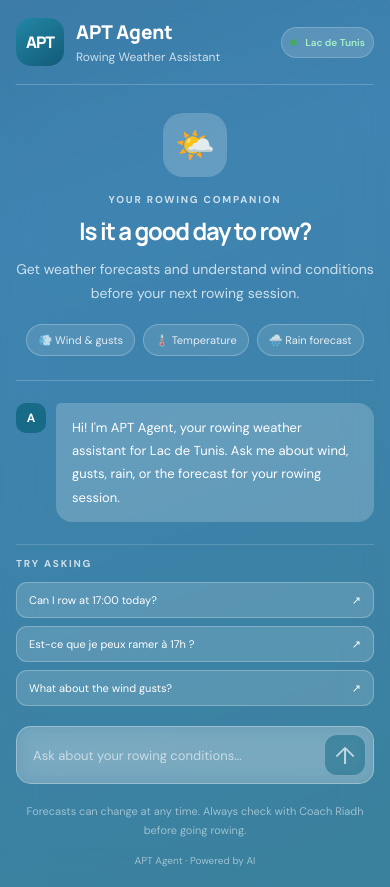
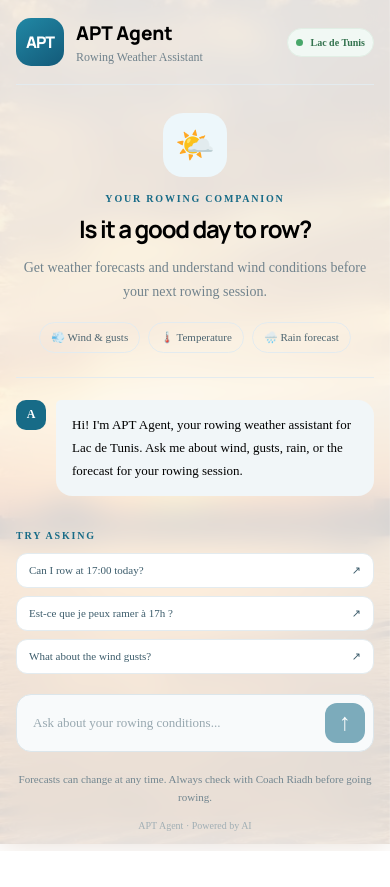
Before and after one commit to hadilaff/APT_agent, a Next.js app in the folder frontend/: page / in a window 390 px wide. After the commit the page ends 851 px from the top, so only its background shows below. Built offline with nearby package versions, Linux system fonts and the light colour scheme; no server answers.

Commit message:
use pseudo-element for background image, works on mobile

```diff
--- a/frontend/app/globals.css
+++ b/frontend/app/globals.css
@@ -16,31 +16,23 @@
   box-sizing: border-box;
 }
 
-html,
-body {
-  margin: 0;
+html {
   min-height: 100%;
 }
 
 body {
-  background: url("/image.jpeg?v=1") center center / cover no-repeat fixed;
-  color: var(--text);
-  font-family: "DM Sans", sans-serif;
+  margin: 0;
+  min-height: 100%;
+  position: relative;
 }
 
-/* Mobile: replace image with animated gradient background */
-@media (max-width: 768px) {
-  body {
-    background: linear-gradient(160deg, #0a3d62 0%, #1e6fa5 40%, #176b87 70%, #0e4d6b 100%);
-    background-size: 300% 300%;
-    animation: gradientShift 8s ease infinite;
-  }
-}
-
-@keyframes gradientShift {
-  0% { background-position: 0% 50%; }
-  50% { background-position: 100% 50%; }
-  100% { background-position: 0% 50%; }
+/* Background image via pseudo-element — works on both desktop and mobile */
+body::before {
+  content: "";
+  position: fixed;
+  inset: 0;
+  background: url("/image.jpeg?v=1") center center / cover no-repeat;
+  z-index: -1;
 }
 
 button,
@@ -421,102 +413,39 @@ button:disabled {
     border: none;
     border-radius: 0;
     box-shadow: none;
-    background: rgba(255, 255, 255, 0.15);
-    backdrop-filter: blur(20px);
-    -webkit-backdrop-filter: blur(20px);
+    background: rgba(255, 255, 255, 0.82);
+    backdrop-filter: blur(16px);
+    -webkit-backdrop-filter: blur(16px);
   }
 
-  /* Make text readable on dark background */
-  .header h1,
-  .hero h2 {
-    color: #ffffff;
-  }
-
-  .header p,
-  .hero-description,
-  .eyebrow,
-  .section-label {
-    color: rgba(255, 255, 255, 0.75);
+  .header {
+    padding-bottom: 18px;
   }
 
   .status {
     padding: 8px;
     font-size: 10px;
-    background: rgba(255, 255, 255, 0.15);
-    border-color: rgba(255, 255, 255, 0.2);
-    color: #a8f0c6;
-  }
-
-  .feature-list span {
-    border-color: rgba(255, 255, 255, 0.25);
-    color: rgba(255, 255, 255, 0.85);
-    background: rgba(255, 255, 255, 0.1);
   }
 
   .hero {
     padding: 28px 0 24px;
   }
 
-  .weather-icon {
-    background: rgba(255, 255, 255, 0.2);
-  }
-
-  .conversation {
-    border-top-color: rgba(255, 255, 255, 0.2);
-  }
-
-  .assistant .message-bubble {
-    background: rgba(255, 255, 255, 0.2);
-    color: #ffffff;
-  }
-
-  .suggestion-section {
-    border-top: 1px solid rgba(255, 255, 255, 0.15);
-  }
-
-  .suggestion-button {
-    background: rgba(255, 255, 255, 0.15);
-    border-color: rgba(255, 255, 255, 0.25);
-    color: #ffffff;
-    width: 100%;
-  }
-
-  .suggestion-button:hover {
-    background: rgba(255, 255, 255, 0.25);
+  .message-bubble {
+    max-width: 92%;
   }
 
   .suggestions {
     flex-direction: column;
   }
 
+  .suggestion-button {
+    width: 100%;
+  }
+
   .composer {
     position: sticky;
     bottom: 8px;
-    background: rgba(255, 255, 255, 0.2);
-    border-color: rgba(255, 255, 255, 0.3);
-    backdrop-filter: blur(10px);
-    -webkit-backdrop-filter: blur(10px);
-  }
-
-  .composer input {
-    color: #ffffff;
-  }
-
-  .composer input::placeholder {
-    color: rgba(255, 255, 255, 0.6);
-  }
-
-  .footer p,
-  .footer span {
-    color: rgba(255, 255, 255, 0.5);
-  }
-
-  .message-bubble {
-    max-width: 92%;
-  }
-
-  .header {
-    padding-bottom: 18px;
-    border-bottom-color: rgba(255, 255, 255, 0.2);
+    background: #f8fafb;
   }
 }
```
